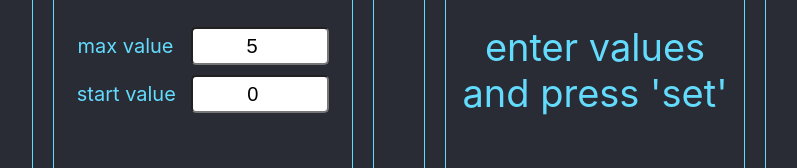
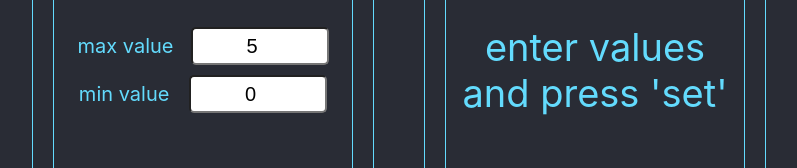
Before and after one commit to pasosh12/counters, a React (Create React App) app: page / in a window 1280 px wide. Shown: the part 270-438 px from the top of the page, without its empty margins (241-1038 px from the left). Built offline with nearby package versions, Linux system fonts and the light colour scheme.

Commit message:
custom input component

```diff
--- a/public/index.html
+++ b/public/index.html
@@ -24,7 +24,7 @@
       work correctly both with client-side routing and a non-root public URL.
       Learn how to configure a non-root public URL by running `npm run build`.
     -->
-    <title>React App</title>
+    <title>Counter</title>
   </head>
   <body>
     <noscript>You need to enable JavaScript to run this app.</noscript>
--- /dev/null
+++ b/src/Input.tsx
@@ -0,0 +1,33 @@
+import React, {ChangeEvent, KeyboardEvent} from 'react';
+
+type InputPropsType = {
+    title: string,
+    id: string,
+    value: string,
+    onKeyDown?: (e: React.KeyboardEvent<HTMLInputElement>) => void,
+    errorFlag: boolean,
+    valuesSetterHandler: (event: ChangeEvent<HTMLInputElement>) => void,
+}
+const onKeyPressHandler = (event: KeyboardEvent<HTMLInputElement>) => {
+    // Запрещаем ввод точки
+    if (event.key === '.') {
+        event.preventDefault();
+    }
+};
+const Input = (props: InputPropsType) => {
+    return (
+        <div className="display_row">
+            <p>{props.title}</p>
+            <input className={`input ${props.errorFlag ? 'error_input' : ''}`}
+                   type={"number"}
+                   onChange={props.valuesSetterHandler}
+                   value={props.value.toString()}
+                   id={props.id}
+                   pattern="\d*"
+                   onKeyDown={onKeyPressHandler}
+            />
+        </div>
+    );
+};
+
+export default Input;
--- a/src/SettingsDisplay.tsx
+++ b/src/SettingsDisplay.tsx
@@ -1,18 +1,18 @@
 import * as React from 'react';
 import {Button} from "./Button";
-import {ChangeEvent, Dispatch, SetStateAction, KeyboardEvent} from "react";
+import {ChangeEvent, Dispatch, SetStateAction} from "react";
+import Input from "./Input";
 
 
 type Props = {
     startValue: number,
+    maxValue: number,
+    errorFlag: boolean,
     setStartValue: Dispatch<SetStateAction<number>>,
-    maxValue: number,
     setMaxValue: Dispatch<SetStateAction<number>>,
     setCounter: Dispatch<SetStateAction<number>>,
-    errorFlag: boolean,
     setErrorFlag: Dispatch<SetStateAction<boolean>>,
     disablingDisplayButtons: (buttonsActive: boolean) => void,
-    setMessageActive: Dispatch<SetStateAction<boolean>>,
 };
 
 export const SettingsDisplay = ({
@@ -23,7 +23,6 @@ export const SettingsDisplay = ({
                                     setCounter,
                                     setErrorFlag,
                                     disablingDisplayButtons,
-                                    setMessageActive
                                 }: Props) => {
     const [localMax, setLocalMax] = React.useState<string>(maxValue.toString());
     const [localStart, setLocalStart] = React.useState<string>(startValue.toString());
@@ -40,7 +39,6 @@ export const SettingsDisplay = ({
 
     const changingValues = () => {
         disablingDisplayButtons(true)
-        setMessageActive(true)
         setCounter(0)
         localStorage.removeItem('minCounter');
         localStorage.removeItem('maxCounter');
@@ -54,12 +52,7 @@ export const SettingsDisplay = ({
         // Если строка пустая, возвращаем '0'
         return filteredValue === '' ? '0' : filteredValue;
     }
-    const onKeyPressHandler = (event: KeyboardEvent<HTMLInputElement>) => {
-        // Запрещаем ввод точки
-        if (event.key === '.') {
-            event.preventDefault();
-        }
-    };
+
     const valuesSetterHandler = (event: ChangeEvent<HTMLInputElement>) => {
         const inputValue = event.target.value
         if (event.target.id === 'start') setLocalStart(inputValueFiltering(inputValue))
@@ -76,36 +69,26 @@ export const SettingsDisplay = ({
             localStorage.setItem('minCounter', String(localStart));
             localStorage.setItem('maxCounter', String(localMax));
             disablingDisplayButtons(false)
-            setMessageActive(false)
         }
     }
 
     return (
         <div>
             <div className="display">
-                <div className="display_row">
-                    <p>max value</p>
-                    <input className={`input ${errorFlag ? 'error_input' : ''}`}
-                           type={"number"}
-                           onChange={valuesSetterHandler}
-                           value={localMax.toString()}
-                           id="max"
-                           pattern="\d*"
-                           onKeyDown={onKeyPressHandler}
-                    />
-                </div>
-                <div className="display_row">
-                    <p>start value</p>
-                    <input className={`input ${errorFlag ? 'error_input' : ''}`}
-                           type={"number"}
-                           onChange={valuesSetterHandler}
-                           value={localStart.toString()}
-                           id="start"
-                           pattern="\d*"
-                           onKeyDown={onKeyPressHandler}
-
-                    />
-                </div>
+                <Input
+                    errorFlag={errorFlag}
+                    title={'max value'}
+                    value={localMax}
+                    id={'max'}
+                    valuesSetterHandler={valuesSetterHandler}
+                />
+                <Input
+                    errorFlag={errorFlag}
+                    title={'min value'}
+                    value={localStart}
+                    id={'start'}
+                    valuesSetterHandler={valuesSetterHandler}
+                />
             </div>
             <div className="buttons_container">
                 <Button title={'set'}
```
